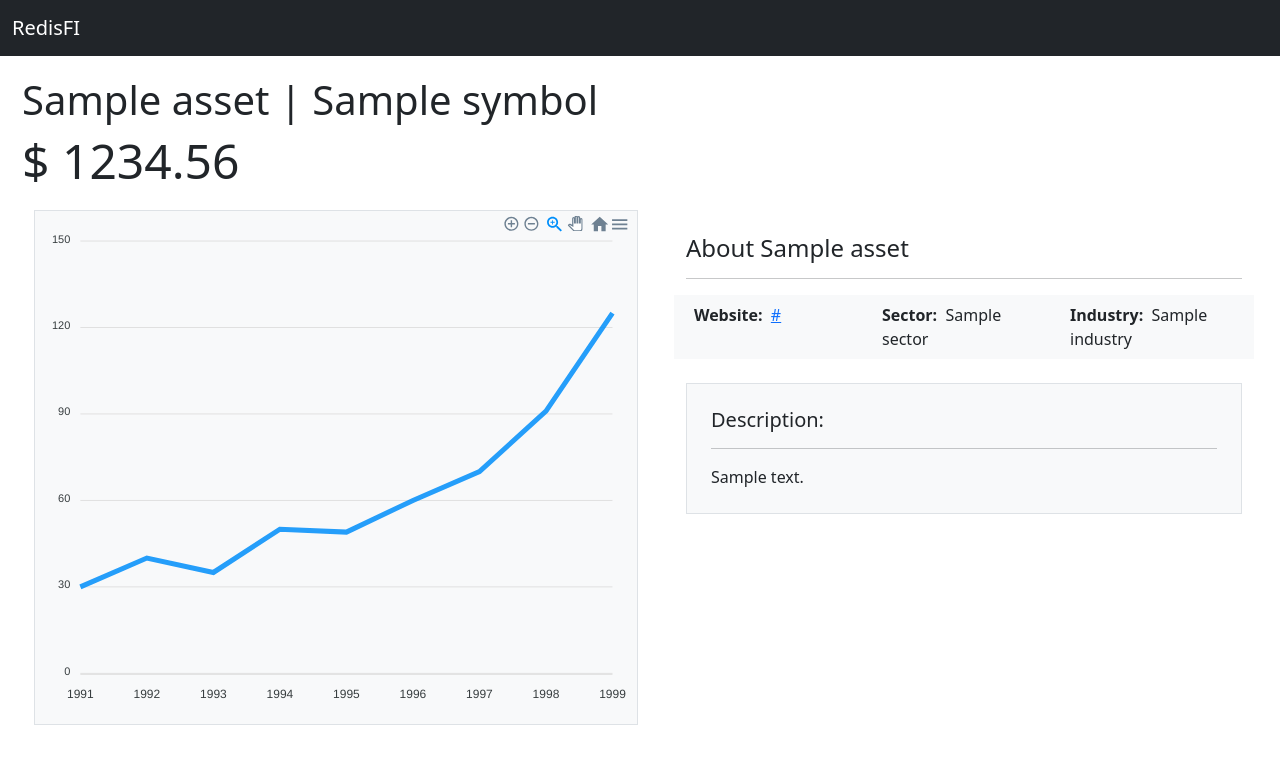
After one commit to redislabs-training/redisfi, a Flask app: template redisfi/web/templates/asset.html in a window 1280 px wide. The commit adds this page. Shown: the top 764 px of the page. Run offline with Flask 2, Linux system fonts and the light colour scheme; the template is opened without the code that fills it: most values are stand-ins (such as "Sample title", 1, 10 or a date in 2020); some libraries are stand-ins or nearby versions.

Commit message:
add initial asset page

```diff
--- a/redisfi/bridge/adapter/alpaca.py
+++ b/redisfi/bridge/adapter/alpaca.py
@@ -61,7 +61,7 @@ class AlpacaHistoric(AlpacaBase):
         from_when_dt = datetime.now() - timedelta(days=self.hourly*DAYS_IN_YEAR)
         from_when = from_when_dt.isoformat().split('T')[0]
 
-        with self.redis.pipeline() as pipe:
+        with self.redis.pipeline(transaction=False) as pipe:
             for ticker in self.assets:
                 self.cli.line(f'<info>pulling hourly data for </info><comment>{ticker}</comment> <info>from</info> <comment>{from_when}</comment> <info>til</info> <comment>now</comment>')
                 bars = self.api.get_bars_iter(ticker, TimeFrame.Hour, from_when)
--- a/redisfi/bridge/adapter/yahoo.py
+++ b/redisfi/bridge/adapter/yahoo.py
@@ -7,7 +7,7 @@ from redisfi.bridge.adapter.base import BaseAdapter
 
 class YahooFinanceHistoric(BaseAdapter):
     def run(self):
-        self.cli.line(f'<info>Downloading Historic Data for</info> <comment>{len(self.assets)}</comment> <info>Stocks</info>')
+        self.cli.line(f'<info>Downloading Historic Data for</info> <comment>{len(self.assets)}</comment> <info>Assets</info>')
         items = Y.download(" ".join(self.assets), group_by="ticker")
         with self.redis.pipeline(transaction=False) as pipe:
             for symbol in self.assets:
@@ -27,7 +27,7 @@ class YahooFinanceHistoric(BaseAdapter):
 class YahooFinanceEnrich(BaseAdapter):
     def __init__(self, **kwargs) -> None:
         super().__init__( **kwargs)
-        DB.index_stock_json(self.redis)
+        DB.index_asset_json(self.redis)
 
     def run(self):
         tickers = Y.Tickers(' '.join(self.assets))
--- a/redisfi/web/app.py
+++ b/redisfi/web/app.py
@@ -6,21 +6,26 @@ monkey.patch_all()
 
 from flask_socketio import SocketIO
 from flask import Flask, render_template
+from redis import Redis
+
+from redisfi import db as DB
 
 app = Flask(__name__)
 app.config['SECRET_KEY'] = 'supersecret!'
 socketio = SocketIO(app, message_queue=environ.get('REDIS_URL'), async_mode='gevent')
 
-@app.route('/')
-def index():
-    return render_template('base.html')
+@app.route('/asset/<string:symbol>')
+def asset(symbol:str):
+    redis = app.config['REDIS']
+    asset_data = DB.get_asset(redis, symbol.upper())
+    print(asset_data)
+    return render_template('asset.html', asset=asset_data)
 
 @socketio.on('message')
 def handle_message(data):
     print(f'received message: {data}')
 
 def run(debug=False, redis_url='redis://'):
-    from gevent import monkey
     # This is ultimately a hack around the way the flask debug server works
     # and a way of baking the overall gunicorn run command into the CLI.
     #
@@ -29,7 +34,7 @@ def run(debug=False, redis_url='redis://'):
     # the CLI and handed off here
     env = environ.copy()
     env['REDIS_URL'] = redis_url
-    print('test')
+
     if debug:
         with Popen(['poetry', 'run', 'python3', 'redisfi/web/app.py'], env=env) as _app:
             _app.communicate()
@@ -38,4 +43,5 @@ def run(debug=False, redis_url='redis://'):
             _app.communicate()
 
 if __name__ == '__main__':
+    app.config['REDIS'] = Redis.from_url(environ.get('REDIS_URL', 'redis://localhost:6379'))
     socketio.run(app, debug=True)
--- /dev/null
+++ b/redisfi/web/templates/asset.html
@@ -0,0 +1,102 @@
+{% extends 'base.html' %}
+{% block header %}
+<style type="text/css">
+    .container-main{
+        margin-top: 20px;
+        margin-left: 10px;
+    }
+    .container-data{
+        margin-top: 20px;
+    }
+</style>
+{% endblock %}
+{% block body %}
+<div class="container-fluid container-main">
+    <h1>{{asset.name}} | {{asset.symbol}}</h1>
+    <h2 class="display-5">$ 1234.56</h2>
+    <div class="container-fluid container-data">
+        <div class="row">
+            <div class="col-lg">
+                <div class="border bg-light" id="chart"></div>
+            </div>
+            <div class="col-lg">
+                <div class="container-fluid">
+                    <div class="row"><div class="col">&nbsp;</div></div>
+                    <h4>About {{asset.name}}</h4><hr>
+                    <div class="row p-2 bg-light">
+                        <div class="col-sm">
+                            <strong>Website:</strong>&nbsp;&nbsp;<a href="{{asset.website}}" target="_blank">{{asset.website}}</a>
+                        </div>
+                        <div class="col-sm">
+                            <strong>Sector:</strong>&nbsp;&nbsp;{{asset.sector}}
+                        </div>
+                        <div class="col-sm">
+                            <strong>Industry:</strong>&nbsp;&nbsp;{{asset.industry}}
+                        </div>
+                    </div>
+                    <div class="row"><div class="col">&nbsp;</div></div>
+                    <div class="col">
+                        <div class="p-4 border bg-light" id="description">
+                            <h5>Description:</h5><hr>
+                            {{ asset.description }}
+                        </div>
+                    </div>
+                </div>
+            </div>
+        </div>
+
+    </div>
+
+</div>
+
+  <script src="https://ajax.googleapis.com/ajax/libs/jquery/3.6.0/jquery.min.js"></script>
+  <script src="https://cdn.jsdelivr.net/npm/bootstrap@5.1.3/dist/js/bootstrap.bundle.min.js" integrity="sha384-ka7Sk0Gln4gmtz2MlQnikT1wXgYsOg+OMhuP+IlRH9sENBO0LRn5q+8nbTov4+1p" crossorigin="anonymous"></script>
+  <script src="https://cdnjs.cloudflare.com/ajax/libs/jquery-color/2.1.2/jquery.color.min.js" integrity="sha512-VjRpiWhUqdNa9bwBV7LnlG8CwsCVPenFyOQTSRTOGHw/tjtME96zthh0Vv9Itf3i8w4CkUrdYaS6+dAt1m1YXQ==" crossorigin="anonymous" referrerpolicy="no-referrer"></script>
+  <script src="https://cdnjs.cloudflare.com/ajax/libs/socket.io/4.0.1/socket.io.js" integrity="sha512-q/dWJ3kcmjBLU4Qc47E4A9kTB4m3wuTY7vkFJDTZKjTs8jhyGQnaUrxa0Ytd0ssMZhbNua9hE+E7Qv1j+DyZwA==" crossorigin="anonymous"></script>
+  <script src="https://cdn.jsdelivr.net/npm/apexcharts"></script>
+  <script type="text/javascript">
+      var options = {
+  chart: {
+    type: 'line',
+    height: '500px'
+  },
+  series: [{
+    name: 'sales',
+    data: [30,40,35,50,49,60,70,91,125]
+  }],
+  xaxis: {
+    categories: [1991,1992,1993,1994,1995,1996,1997, 1998,1999]
+  }
+}
+
+var chart = new ApexCharts(document.querySelector("#chart"), options);
+
+chart.render();
+  </script>
+  <!-- <script type="text/javascript">
+    let tslaPrice = -1;
+    const socket = io();
+    socket.on('connect', () => {
+        socket.emit('message', {data: 'I\'m connected!'});
+    });
+    socket.on('update', (message) => {
+      // console.log(message);
+      // console.log(message.exchange);
+      // console.log(message.symbol);
+      // console.log(message.price);
+      let elementName = `${message.exchange}-${message.symbol}-price`;
+      $(`#${elementName}`).text(`$ ${message.price.toFixed(2)}`);
+      if (message.symbol === 'TSLA') {
+        if (tslaPrice === -1) {
+          tslaPrice = message.price
+        } else {
+          if (tslaPrice < message.price) {
+            $('#V-TSLA-price').css({'background-color':'red'}).animate({'background-color':'white'}, 200)
+          } else if(tslaPrice > message.price) {
+            $('#V-TSLA-price').css({'background-color':'green'}).animate({'background-color':'white'}, 200)
+          }
+        }
+      }
+    });
+  </script> -->
+{% endblock %}
--- a/redisfi/web/templates/base.html
+++ b/redisfi/web/templates/base.html
@@ -9,75 +9,9 @@
   </head>
   <body>
     <nav class="navbar navbar-dark bg-dark">
-        <div class="container-fluid">
-          <a class="navbar-brand" href="#">RedisFI</a>
-        </div>
-      </nav>
-    <div class="container-fluid">
-
-      <h1>Live Activity</h1>
-    </div>
-    <div class="container-fluid">
-      <table class="table table-hover">
-        <thead>
-          <tr>
-            <th scope="col">Exchange</th>
-            <th scope="col">Symbol</th>
-            <th scope="col">Price</th>
-          </tr>
-        </thead>
-        <tbody>
-          <tr id="CBSE-BTC">
-            <td>CBSE</td>
-            <td>BTCUSD</td>
-            <td id="CBSE-BTCUSD-price"></td>
-          </tr>
-          <tr>
-            <td>CBSE</td>
-            <td>ETHUSD</td>
-            <td id="CBSE-ETHUSD-price"></td>
-          </tr>
-          <tr>
-            <td>V</td>
-            <td>TSLA</td>
-            <td id="V-TSLA-price"></td>
-          </tr>
-          <tr>
-            <td>V</td>
-            <td>MSFT</td>
-            <td id="V-MSFT-price"></td>
-          </tr>
-        </tbody>
-      </table>
-    </div>
-    <script src="https://ajax.googleapis.com/ajax/libs/jquery/3.6.0/jquery.min.js"></script>
-    <script src="https://cdn.jsdelivr.net/npm/bootstrap@5.1.3/dist/js/bootstrap.bundle.min.js" integrity="sha384-ka7Sk0Gln4gmtz2MlQnikT1wXgYsOg+OMhuP+IlRH9sENBO0LRn5q+8nbTov4+1p" crossorigin="anonymous"></script>
-    <script src="https://cdnjs.cloudflare.com/ajax/libs/jquery-color/2.1.2/jquery.color.min.js" integrity="sha512-VjRpiWhUqdNa9bwBV7LnlG8CwsCVPenFyOQTSRTOGHw/tjtME96zthh0Vv9Itf3i8w4CkUrdYaS6+dAt1m1YXQ==" crossorigin="anonymous" referrerpolicy="no-referrer"></script>
-    <script src="https://cdnjs.cloudflare.com/ajax/libs/socket.io/4.0.1/socket.io.js" integrity="sha512-q/dWJ3kcmjBLU4Qc47E4A9kTB4m3wuTY7vkFJDTZKjTs8jhyGQnaUrxa0Ytd0ssMZhbNua9hE+E7Qv1j+DyZwA==" crossorigin="anonymous"></script>
-    <script type="text/javascript">
-      let tslaPrice = -1;
-      const socket = io();
-      socket.on('connect', () => {
-          socket.emit('message', {data: 'I\'m connected!'});
-      });
-      socket.on('update', (message) => {
-        // console.log(message);
-        // console.log(message.exchange);
-        // console.log(message.symbol);
-        // console.log(message.price);
-        let elementName = `${message.exchange}-${message.symbol}-price`;
-        $(`#${elementName}`).text(`$ ${message.price.toFixed(2)}`);
-        if (message.symbol === 'TSLA') {
-          if (tslaPrice === -1) {
-            tslaPrice = message.price
-          } else {
-            if (tslaPrice < message.price) {
-              $('#V-TSLA-price').css({'background-color':'red'}).animate({'background-color':'white'}, 200)
-            } else if(tslaPrice > message.price) {
-              $('#V-TSLA-price').css({'background-color':'green'}).animate({'background-color':'white'}, 200)
-            }
-          }
-        }
-      });
-    </script>
+      <div class="container-fluid">
+        <a class="navbar-brand" href="#">RedisFI</a>
+      </div>
+    </nav>
+    {% block body %}{% endblock %}
   </body>
```
Also changed, not shown: redisfi/db.py (+12 -7 lines).
